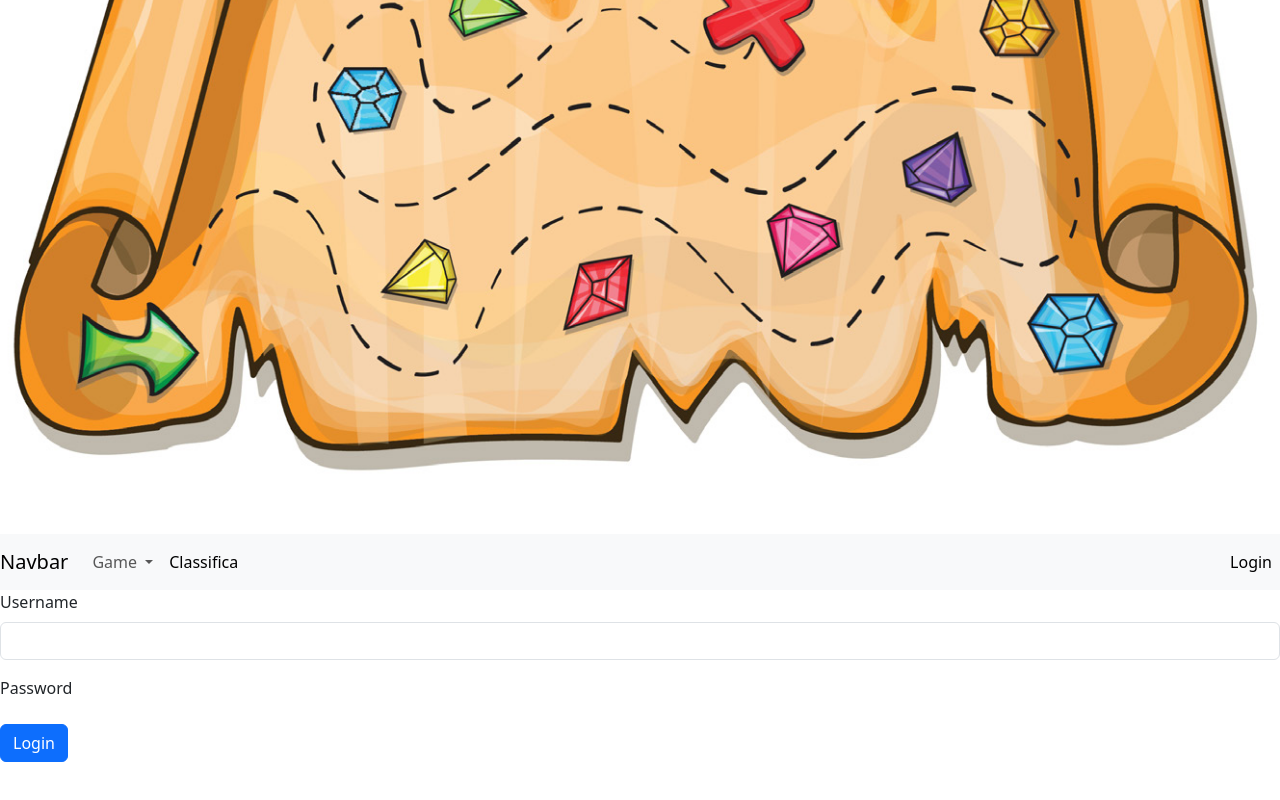
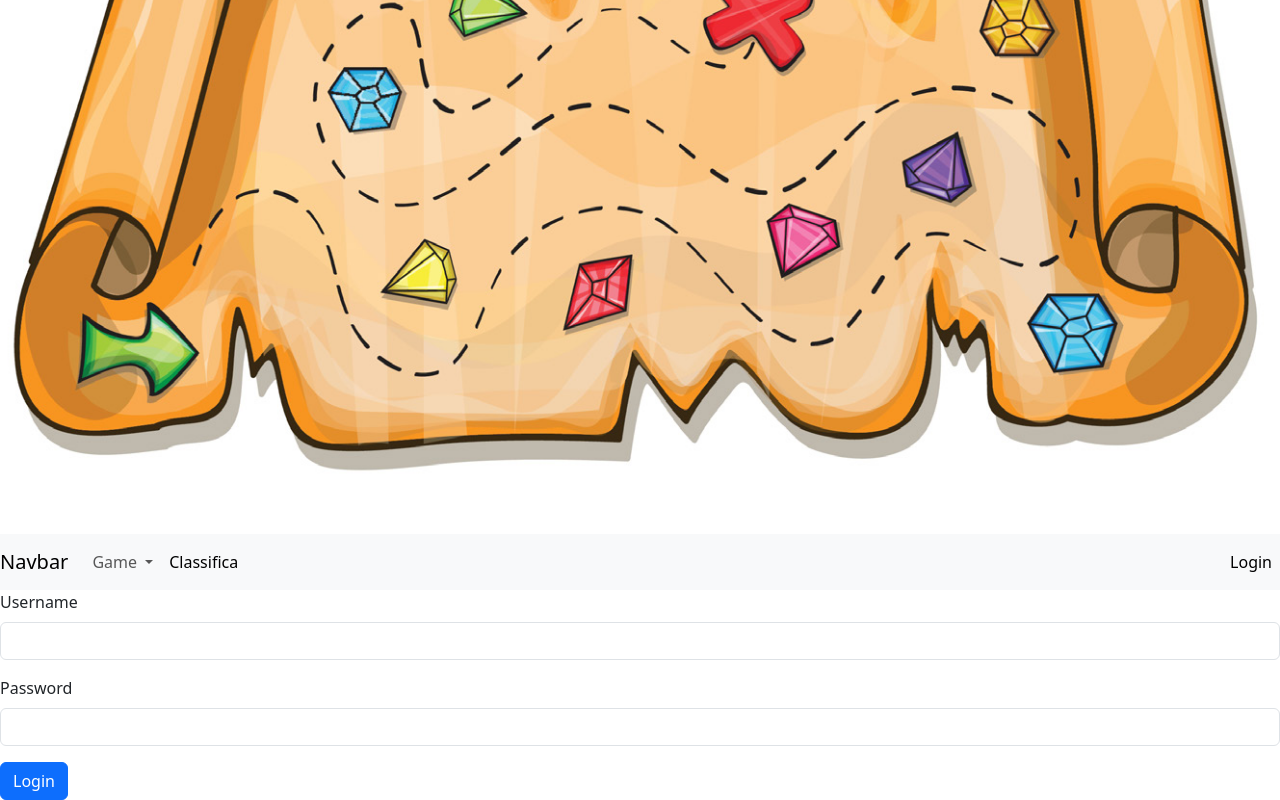
Before and after one commit to PorcelluzziCosimo/Caccia-al-tesoro, a website: page index.html in a window 1280 px wide. Shown: the part 405-1205 px from the top of the page. Before the commit the page ends 1167 px from the top, so only its background shows below. Drawn offline with nearby package versions, Linux system fonts and the light colour scheme.

Commit message:
Update index.html

```diff
--- a/index.html
+++ b/index.html
@@ -43,6 +43,7 @@
   </div>
   <div class="mb-3">
     <label for="exampleInputPassword1" class="form-label">Password</label>
+    <input type="password" class="form-control" id="exampleInputPassword1">
   </div>
   <button type="submit" class="btn btn-primary">Login</button>
 </form>
```
